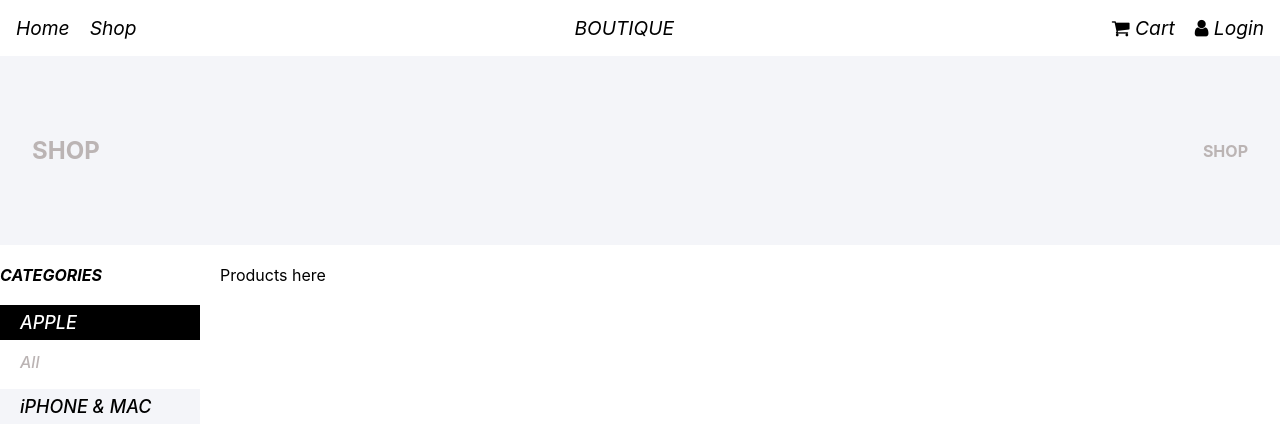
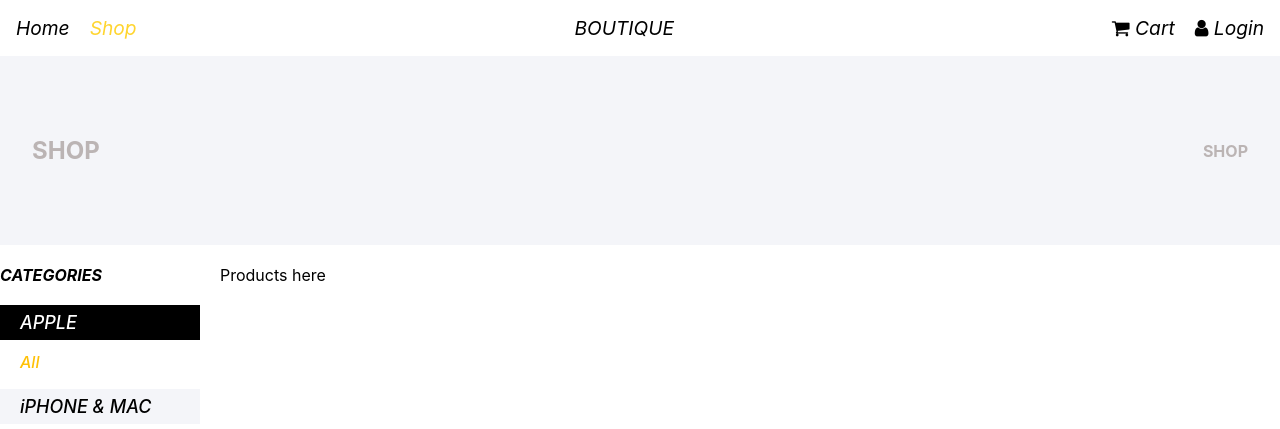
Before and after one commit to hieuphan07/React-Apple-store, a React (Create React App) app: page /shop in a window 1280 px wide. Shown: the top 429 px of the page. Built offline with nearby package versions, Linux system fonts and the light colour scheme.

Commit message:
Add active NavLink into NavBar

```diff
--- a/src/MainNavigation/NavBar.js
+++ b/src/MainNavigation/NavBar.js
@@ -8,10 +8,17 @@ const NavBar = () => {
         <li>
           <ul className={classes.navbarLeft}>
             <li>
-              <NavLink to='/'>Home</NavLink>
+              <NavLink
+                to='/'
+                className={({ isActive }) => isActive ? classes.active : undefined}
+                end>Home
+              </NavLink>
             </li>
             <li>
-              <NavLink to='/shop'>Shop</NavLink>
+              <NavLink
+                to='/shop'
+                className={({ isActive }) => isActive ? classes.active : undefined}>Shop
+              </NavLink>
             </li>
           </ul>
         </li>
@@ -21,14 +28,20 @@ const NavBar = () => {
         <li>
           <ul className={classes.navbarRight}>
             <li>
-              <NavLink to='/cart'>
+              <NavLink
+                to='/cart'
+                className={({ isActive }) => isActive ? classes.active : undefined}>
                 <i className="fa fa-shopping-cart"></i>
-                {' '}Cart</NavLink>
+                {' '}Cart
+              </NavLink>
             </li>
             <li>
-              <NavLink to='/login'>
+              <NavLink
+                to='/login'
+                className={({ isActive }) => isActive ? classes.active : undefined}>
                 <i className="fa fa-user"></i>
-                {' '}Login</NavLink>
+                {' '}Login
+              </NavLink>
             </li>
           </ul>
         </li>
--- a/src/MainNavigation/NavBar.module.css
+++ b/src/MainNavigation/NavBar.module.css
@@ -23,7 +23,7 @@
   font-style: italic;
 }
 
-.navbar a:active,
+.navbar a.active,
 .navbar a:hover {
   cursor: pointer;
   color: rgb(255, 213, 47)
--- a/src/components/Shop/ProductListNav.js
+++ b/src/components/Shop/ProductListNav.js
@@ -5,7 +5,7 @@ import DUMMY_CATEGORIES from '../../dummyData/dummyCategories.json'
 import classes from './ProductListNav.module.css'
 
 const ProductListNav = () => {
-  const [activeType, setActiveType] = useState();
+  const [activeType, setActiveType] = useState('All');
   const setActiveTypeHandler = (string) => {
     setActiveType(string)
   }
```
